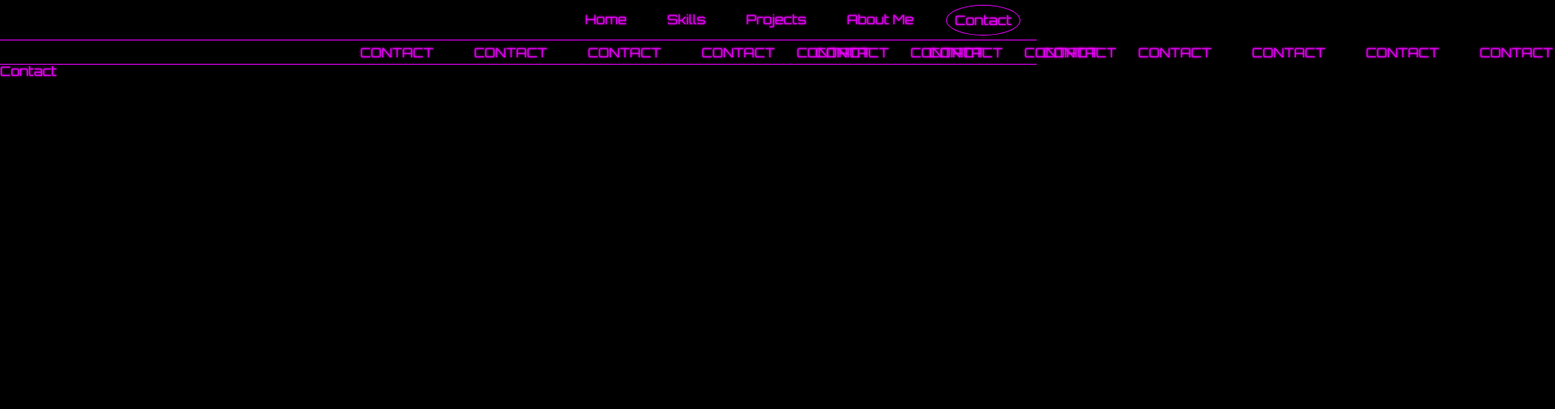
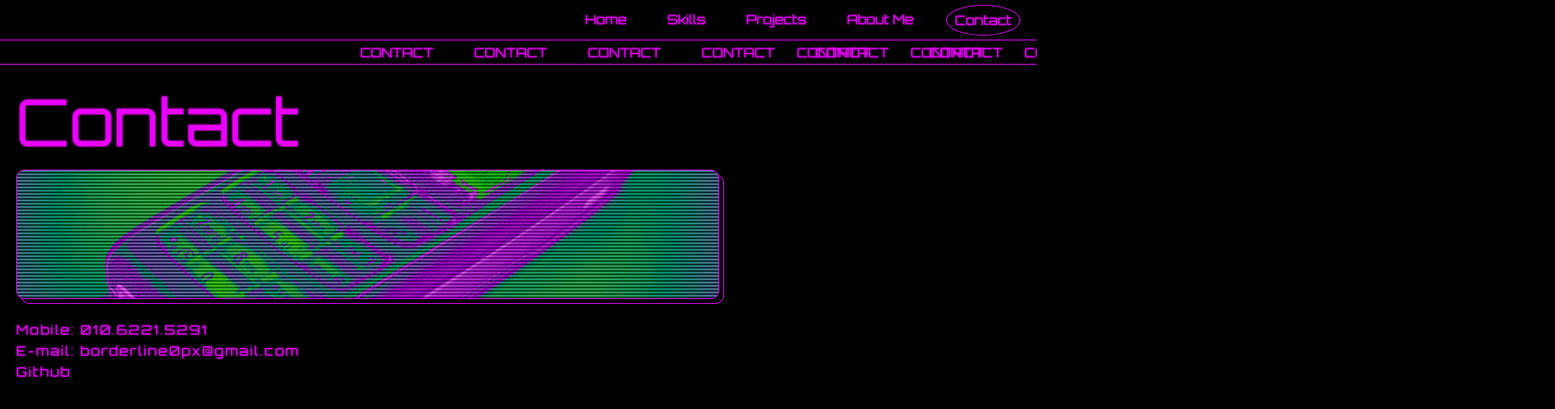
Before and after one commit to Hwajiin/portfolio-react, a React (Create React App) app: page /contact in a window 1280 px wide. Shown: the top 506 px of the page at 81% size, 1920 px wide, since content can reach past the window. Built offline with nearby package versions, Linux system fonts and the light colour scheme.

Commit message:
Make contact Component

```diff
--- a/src/components/billboard.jsx
+++ b/src/components/billboard.jsx
@@ -31,6 +31,7 @@ const Box = styled.div`
   height: 100%;
   display: flex;
   align-items: center;
+  overflow: hidden;
 `;
 
 const First = styled.div`
--- /dev/null
+++ b/src/components/skill-item.jsx
@@ -0,0 +1,23 @@
+import React from "react";
+import styled from "styled-components";
+
+const Box = styled.div`
+  width: 10%;
+  height: 90%;
+  font-family: "Press Start 2P", cursive;
+`;
+
+const Image = styled.div``;
+
+const Title = styled.p``;
+
+const SkillItem = ({ skill }) => {
+  return (
+    <Box>
+      <Image />
+      <Title>{skill.name}</Title>
+    </Box>
+  );
+};
+
+export default SkillItem;
--- a/src/router/contact.jsx
+++ b/src/router/contact.jsx
@@ -1,5 +1,59 @@
 import React from "react";
+import styled from "styled-components";
+import Page from "../templates/page";
+import img from "../static/mobile01.png";
 
-const Contact = (props) => <h1>Contact</h1>;
+const Container = styled.div`
+  width: 70%;
+  height: 400px;
+  /* font-family: "Press Start 2P", cursive; */
+`;
+
+const Image = styled.div`
+  position: relative;
+  width: 100%;
+  height: 40%;
+  background-image: url(${img});
+  background-position: center;
+  background-size: cover;
+  border: 1px solid var(--main-color);
+  border-radius: 10px;
+  margin-bottom: 30px;
+  &::before {
+    content: "";
+    position: absolute;
+    width: 100%;
+    height: 100%;
+    top: 5px;
+    left: 5px;
+    border: 1px solid var(--main-color);
+    border-radius: 10px;
+    z-index: -1;
+  }
+`;
+
+const Meta = styled.div``;
+
+const Text = styled.p`
+  margin-bottom: 10px;
+  letter-spacing: 2px;
+`;
+
+const Contact = () => {
+  const imageURL = "../static/mobile01.png";
+
+  return (
+    <Page title="contact">
+      <Container>
+        <Image url={imageURL} />
+        <Meta>
+          <Text>Mobile: 010.6221.5291</Text>
+          <Text>E-mail: borderline0px@gmail.com</Text>
+          <Text>Github</Text>
+        </Meta>
+      </Container>
+    </Page>
+  );
+};
 
 export default Contact;
--- a/src/router/skills.jsx
+++ b/src/router/skills.jsx
@@ -1,8 +1,32 @@
 import React from "react";
+import SkillItem from "../components/skill-item";
 import Page from "../templates/page";
+import styled from "styled-components";
+
+const SkillList = styled.div`
+  width: 100%;
+  height: 70px;
+  border: 1px solid var(--main-color);
+`;
 
 const Skills = (props) => {
-  return <Page title="skills"></Page>;
+  // skill 목록
+  const skillList = [
+    {
+      name: "html/css/javascript",
+      img: null,
+    },
+  ];
+
+  return (
+    <Page title="skills">
+      <SkillList>
+        {skillList.map((skill, idx) => (
+          <SkillItem key={idx} skill={skill} />
+        ))}
+      </SkillList>
+    </Page>
+  );
 };
 
 export default Skills;
--- a/src/templates/page.jsx
+++ b/src/templates/page.jsx
@@ -1,16 +1,24 @@
 import React from "react";
 import styled from "styled-components";
 
-const SPage = styled.div``;
+const SPage = styled.div`
+  margin: 30px var(--main-padding);
+`;
 
-const Title = styled.h1`
+const Title = styled.span`
   font-size: 5em;
+  text-transform: capitalize;
+`;
+
+const Content = styled.div`
+  margin-top: 20px;
 `;
 
 const Page = ({ title, children }) => {
   return (
     <SPage>
       <Title>{title}</Title>
+      <Content>{children}</Content>
     </SPage>
   );
 };
```
Also changed, not shown: src/static/mobile01.png (added).
